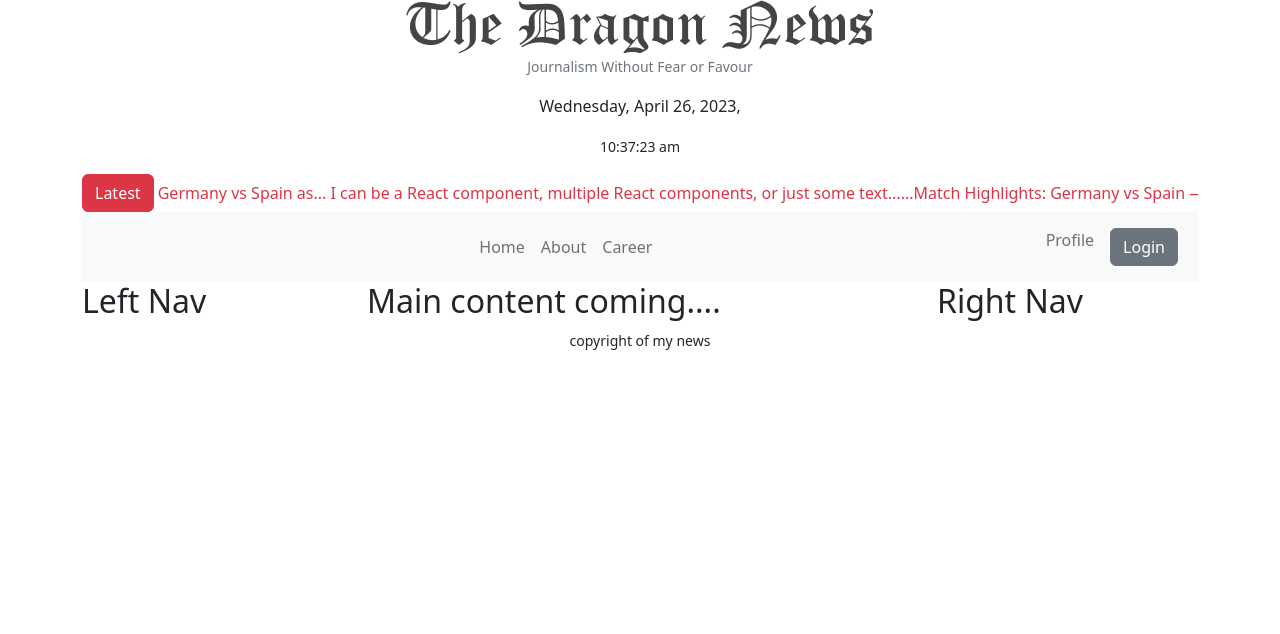
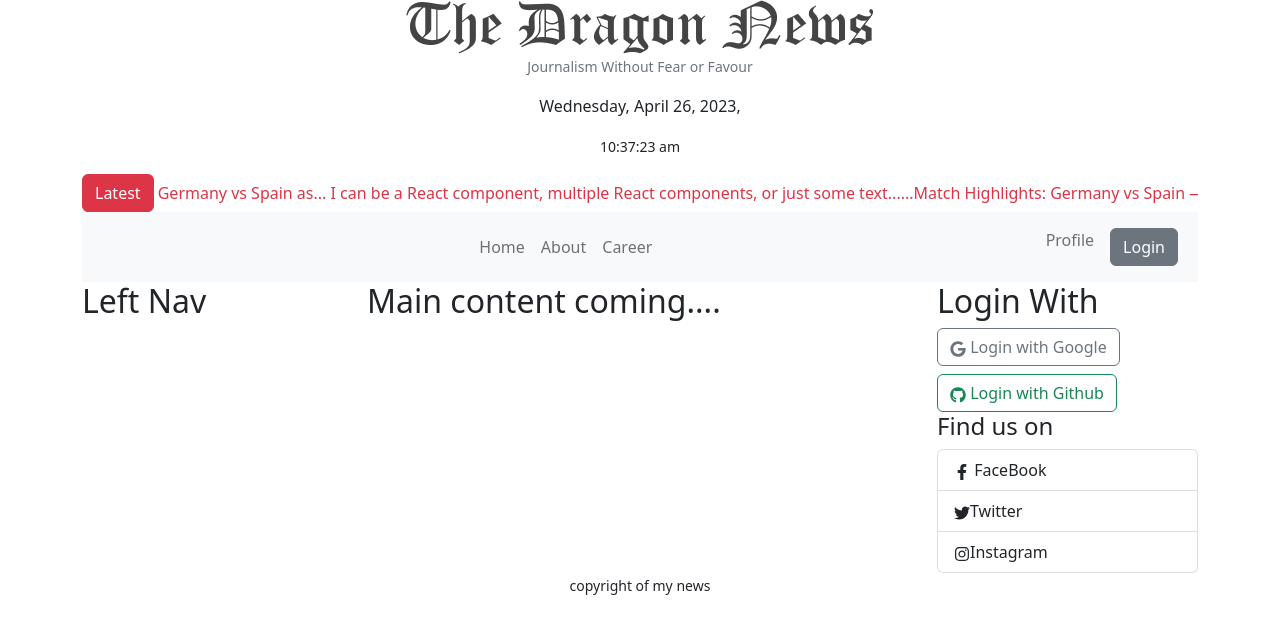
Before and after one commit to AkhiSharmin/news-dragon-client, a React (Vite) app: page / in a window 1280 px wide. Shown: the top 634 px of the page. Built offline with nearby package versions, Linux system fonts and the light colour scheme.

Commit message:
right nav icon done

```diff
--- a/package.json
+++ b/package.json
@@ -19,6 +19,7 @@
     "react-bootstrap": "^2.7.4",
     "react-dom": "^18.2.0",
     "react-fast-marquee": "^1.5.2",
+    "react-icons": "^4.8.0",
     "react-router-dom": "^6.10.0",
     "sort-by": "^1.2.0"
   },
--- a/src/pages/Shared/RightNav/RightNav.jsx
+++ b/src/pages/Shared/RightNav/RightNav.jsx
@@ -1,9 +1,28 @@
 import React from 'react';
+import { Button } from 'react-bootstrap';
+import { FaGoogle, FaGithub, FaFacebookF, FaTwitter, FaInstagram  } from 'react-icons/fa';
+import ListGroup from 'react-bootstrap/ListGroup';
 
 const RightNav = () => {
     return (
         <div>
-            <h2>Right Nav</h2>
+            <h2>Login With</h2>
+            <Button className='mb-2' variant="outline-secondary"> <FaGoogle /> Login with Google</Button>
+            <Button variant="outline-success"> <FaGithub /> Login with Github</Button>
+            <div>
+                <h4>Find us on</h4>
+                <ListGroup>
+                    <ListGroup.Item> <FaFacebookF></FaFacebookF> FaceBook
+                    </ListGroup.Item>
+                    <ListGroup.Item> <FaTwitter></FaTwitter>
+                        Twitter
+                    </ListGroup.Item>
+                    <ListGroup.Item> <FaInstagram></FaInstagram>
+                        Instagram
+                    </ListGroup.Item>
+
+                </ListGroup>
+            </div>
         </div>
     );
 };
```
Also changed, not shown: src/pages/Shared/QZone/QZone.jsx (added, +11 -0 lines), 1 other file (tests, documents, lock files or other folders).
